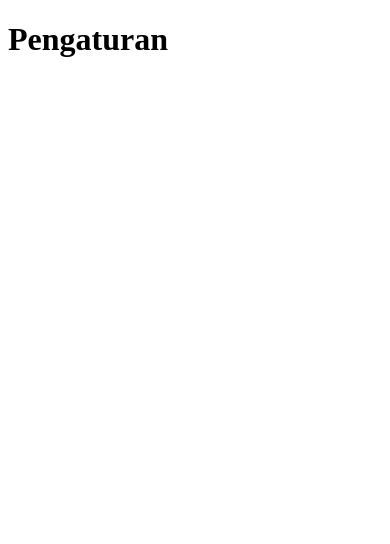
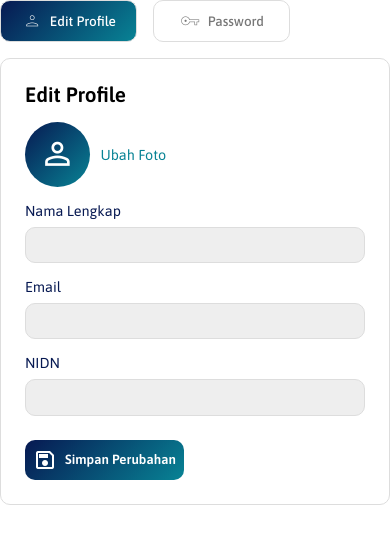
Before and after one commit to alfsyhrin/project_mikrolit, a website: page frontend/pages/pengaturan.html in a window 390 px wide. Drawn offline with nearby package versions, Linux system fonts and the light colour scheme; a web font is replaced by a local one.

Commit message:
Desain tampilan pengaturan dengan responsivitasnya pada layar yang lebih kecil

```diff
--- a/frontend/assets/css/micro-learning.css
+++ b/frontend/assets/css/micro-learning.css
@@ -123,7 +123,7 @@ header {
 }
 
 .card-modul .material-symbols-outlined.keempat {
-  background-color: var(--third-color);
+  background-color: var(--secondary-color);
 }
 
 .card-modul .material-symbols-outlined.kelima {
--- /dev/null
+++ b/frontend/assets/css/pengaturan.css
@@ -0,0 +1,250 @@
+/* Awal Filter Pengaturan */
+.container-filter-pengaturan {
+    display: flex;
+    justify-content: flex-start;
+    align-items: center;
+    gap: 1rem;
+    margin-bottom: 1rem;
+}
+
+.filter-pengaturan {
+    width: 137px;
+    height: 42px;
+    background-color: #fff;
+    border: 1px solid #ddd;
+    border-radius: 10px;
+    display: flex;
+    justify-content: center;
+    align-items: center;
+    gap: 0.4rem;
+    cursor: pointer;
+    transition: all 0.3s ease;
+}
+
+.filter-pengaturan:hover {
+    background-color: #ffffffc4
+}
+
+/* Awal Active Class */
+.filter-pengaturan.active {
+    background: linear-gradient(135deg, var(--primary-color), var(--secondary-color));
+}
+
+.filter-pengaturan.active h3 {
+    color: #fff;
+}
+
+.filter-pengaturan.active .material-symbols-outlined {
+    color: #fff;
+}
+/* Akhir Active Class */
+
+.filter-pengaturan h3 {
+    font-weight: 500;
+    font-size: 0.85rem;
+    color: #777;
+}
+
+.filter-pengaturan p {
+    display: flex;
+    justify-content: center;
+    align-items: center;
+}
+
+.filter-pengaturan .material-symbols-outlined {
+    font-size: 1.4rem;
+    font-weight: 100;
+    color: #777;
+}
+/* Akhir Filter Pengaturan */
+
+/* Awal Profile Container */
+.profile-container {
+    width: 100%;
+    background-color: #fff;
+    border: 1px solid #ddd;
+    padding: 1.5rem;
+    border-radius: 10px;
+    margin-bottom: 1rem;
+}
+
+.profile-container h2 {
+    margin-bottom: 1rem;
+    font-weight: 590;
+    font-size: 1.3rem;
+}
+
+.icon-profile {
+    display: flex;
+    width: 100%;
+    justify-content: flex-start;
+    align-items: center;
+    gap: 0.65rem;
+    margin-bottom: 1rem;
+}
+
+.icon-profile p {
+    display: flex;
+    justify-content: center;
+    align-items: center;
+    width: 65px;
+    height: 65px;
+    border-radius: 50%;
+    background: linear-gradient(135deg, var(--primary-color), var(--secondary-color));
+}
+
+.icon-profile .material-symbols-outlined {
+    font-size: 2.3rem;
+    color: #fff;
+}
+
+.icon-profile button {
+    background: none;
+    border: none;
+    color: var(--secondary-color);
+    cursor: pointer;
+    font-size: 0.9rem;
+    /* font-weight: 500; */
+}
+
+.profile-info {
+    display: flex;
+    flex-direction: column;
+    justify-content: center;
+    align-items: flex-start;
+    gap: 0.5rem;
+    margin-bottom: 1rem;
+}
+
+.profile-info label {
+    font-size: 0.9rem;
+    color: var(--primary-color);
+}
+
+.profile-info input {
+    width: 50%;
+    border-radius: 10px;
+    border: 1px solid #ddd;
+    background-color: #eee;
+    padding: 0.6rem;
+}
+
+.profile-info input:focus {
+    border: 1px solid var(--primary-color);
+    outline: none;
+}
+
+.profile-info.last {
+    margin-bottom: 1.5rem;
+}
+
+button.simpan-perubahan {
+    border: none;
+    background: linear-gradient(135deg, var(--primary-color), var(--secondary-color));
+    padding: 0.5rem;
+    border-radius: 10px;
+    display: flex;
+    justify-content: center;
+    align-items: center;
+    gap: 0.5rem;
+    color: #fff;
+    font-weight: 550;
+    cursor: pointer;
+}
+
+button.simpan-perubahan p {
+    display: flex;
+    justify-content: center;
+    align-items: center;
+    color: #fff;
+}
+
+button.simpan-perubahan .material-symbols-outlined {
+    font-size: 1.5rem;
+}
+/* Akhir Profile Container */
+
+/* Awal Password Container */
+.password-container {
+    width: 100%;
+    background-color: #fff;
+    border: 1px solid #ddd;
+    padding: 1.5rem;
+    border-radius: 10px;
+    margin-bottom: 1rem;
+}
+
+.password-container h2 {
+    margin-bottom: 1rem;
+    font-weight: 590;
+    font-size: 1.3rem;
+}
+
+.password-info {
+    display: flex;
+    flex-direction: column;
+    justify-content: center;
+    align-items: flex-start;
+    gap: 0.5rem;
+    margin-bottom: 1rem;
+}
+
+.password-info label {
+    font-size: 0.9rem;
+    color: var(--primary-color);
+}
+
+.password-info input {
+    width: 50%;
+    border-radius: 10px;
+    border: 1px solid #ddd;
+    background-color: #eee;
+    padding: 0.6rem;
+}
+
+.password-info input:focus {
+    border: 1px solid var(--primary-color);
+    outline: none;
+}
+
+.password-info.last {
+    margin-bottom: 1.5rem;
+}
+
+/* Akhir Password Container */
+
+.pengaturan-wrapper {
+    position: relative;
+}
+
+.profile-container,
+.password-container {
+    width: 100%;
+    transition:
+        opacity 0.25s ease,
+        transform 0.25s ease;
+}
+
+/* State tersembunyi */
+.hidden {
+    opacity: 0;
+    transform: translateY(8px);
+    pointer-events: none;
+    position: absolute;
+    top: 0;
+    left: 0;
+}
+
+@media (max-width: 992px) {
+    .profile-info input,
+    .password-info input {
+        width: 75%;
+    }
+}
+
+@media (max-width: 768px) {
+    .profile-info input,
+    .password-info input {
+        width: 100%;
+    }
+}
--- a/frontend/pages/pengaturan.html
+++ b/frontend/pages/pengaturan.html
@@ -3,9 +3,109 @@
 <head>
   <meta charset="UTF-8">
   <meta name="viewport" content="width=device-width, initial-scale=1.0">
-  <title>Document</title>
+  <title>Pengaturan - Mikrolit LMS</title>
+
+  <!-- Link ke Global CSS -->
+  <link rel="stylesheet" href="../assets/css/main.css">
+
+  <!-- Link ke CSS halaman ini (pengaturan.css) -->
+  <link rel="stylesheet" href="../assets/css/pengaturan.css">
+
+  <!-- Link untuk mengakses icon material symbols -->
+  <link href="https://fonts.googleapis.com/css2?family=Material+Symbols+Outlined" rel="stylesheet">
+
+  <!-- Link untuk mengakses font google -->
+  <link rel="preconnect" href="https://fonts.googleapis.com">
+  <link rel="preconnect" href="https://fonts.gstatic.com" crossorigin>
+
+  <!-- Link untuk mengakses font 'ASAP' dari google -->
+  <link href="https://fonts.googleapis.com/css2?family=Asap:ital,wght@0,100..900;1,100..900&family=Sarina&display=swap" rel="stylesheet">
+
 </head>
 <body>
-  <h1>Pengaturan</h1>
+  <div class="container-pengaturan">
+    <div class="container-filter-pengaturan">
+
+      <div class="filter-pengaturan active" data-target="editProfile">
+        <p>
+          <span class="material-symbols-outlined">person</span>
+        </p>
+        <h3>Edit Profile</h3>
+      </div>
+
+      <div class="filter-pengaturan" data-target="ubahPassword">
+        <p>
+          <span class="material-symbols-outlined">vpn_key</span>
+        </p>
+        <h3>Password</h3>
+      </div>
+
+    </div>
+
+    <div class="pengaturan-wrapper">
+
+      <div class="profile-container" id="editProfile">
+        <h2>Edit Profile</h2>
+        <div class="icon-profile">
+          <p>
+            <span class="material-symbols-outlined">person</span>
+          </p>
+          <button>Ubah Foto</button>
+        </div>
+
+        <div class="profile-info">
+          <label for="namaLengkap">Nama Lengkap</label>
+          <input type="text">
+        </div>
+
+        <div class="profile-info">
+          <label for="email">Email</label>
+          <input type="email">
+        </div>
+
+        <div class="profile-info last">
+          <label for="NIDN">NIDN</label>
+          <input type="nidn">
+        </div>
+
+        <button class="simpan-perubahan">
+          <p>
+            <span class="material-symbols-outlined">save</span>
+          </p>
+          Simpan Perubahan
+        </button>
+
+      </div>
+
+      <div class="password-container hidden" id="ubahPassword">
+        <h2>Ubah Password</h2>
+
+        <div class="password-info">
+          <label for="passwordLama">Password Lama</label>
+          <input type="password">
+        </div>
+
+        <div class="password-info">
+          <label for="passwordBaru">Password Baru</label>
+          <input type="password">
+        </div>
+
+        <div class="password-info last">
+          <label for="konfirmasiPassword">Konfirmasi Password</label>
+          <input type="password">
+        </div>
+
+        <button class="simpan-perubahan">
+          <p>
+            <span class="material-symbols-outlined">save</span>
+          </p>
+          Ubah Password
+        </button>
+
+      </div>
+
+    </div>
+
+  </div>
 </body>
 </html>
```
Also changed, not shown: frontend/assets/js/pengaturan.js (added, +28 -0 lines), frontend/dashboard.html (+10 -1 lines), frontend/pages/manajemen-pengguna.html (+1 -1 lines).
